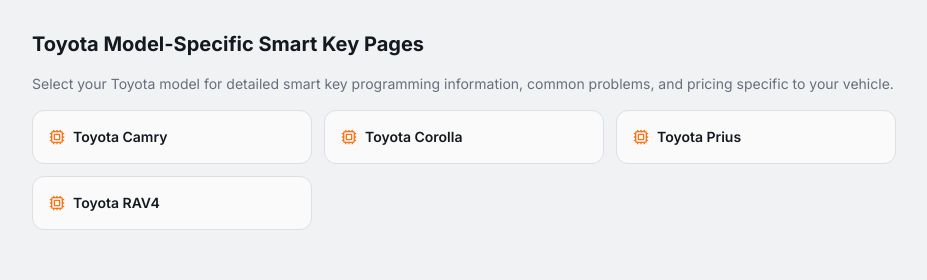
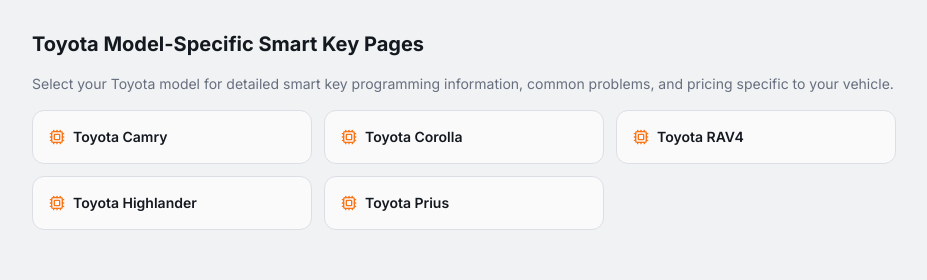
Before and after one commit to armound9932-bot/prompter-forge-92, a React (Vite) app: page /smart-key-programming/toyota in a window 1280 px wide. Shown: the part 1580-1860 px from the top of the page, without its empty margins (176-1103 px from the left). Built offline with nearby package versions, Linux system fonts and the light colour scheme.

Commit message:
Preceding changes

```diff
--- a/src/pages/smart-key-programming/SmartKeyBrandPage.tsx
+++ b/src/pages/smart-key-programming/SmartKeyBrandPage.tsx
@@ -74,8 +74,9 @@ const brandModelPages: Record<string, { slug: string; label: string }[]> = {
   toyota: [
     { slug: "/smart-key-programming/toyota/camry", label: "Camry" },
     { slug: "/smart-key-programming/toyota/corolla", label: "Corolla" },
+    { slug: "/smart-key-programming/toyota/rav4", label: "RAV4" },
+    { slug: "/smart-key-programming/toyota/highlander", label: "Highlander" },
     { slug: "/smart-key-programming/toyota/prius", label: "Prius" },
-    { slug: "/smart-key-programming/toyota/rav4", label: "RAV4" },
   ],
   honda: [
     { slug: "/smart-key-programming/honda/civic", label: "Civic" },
```
